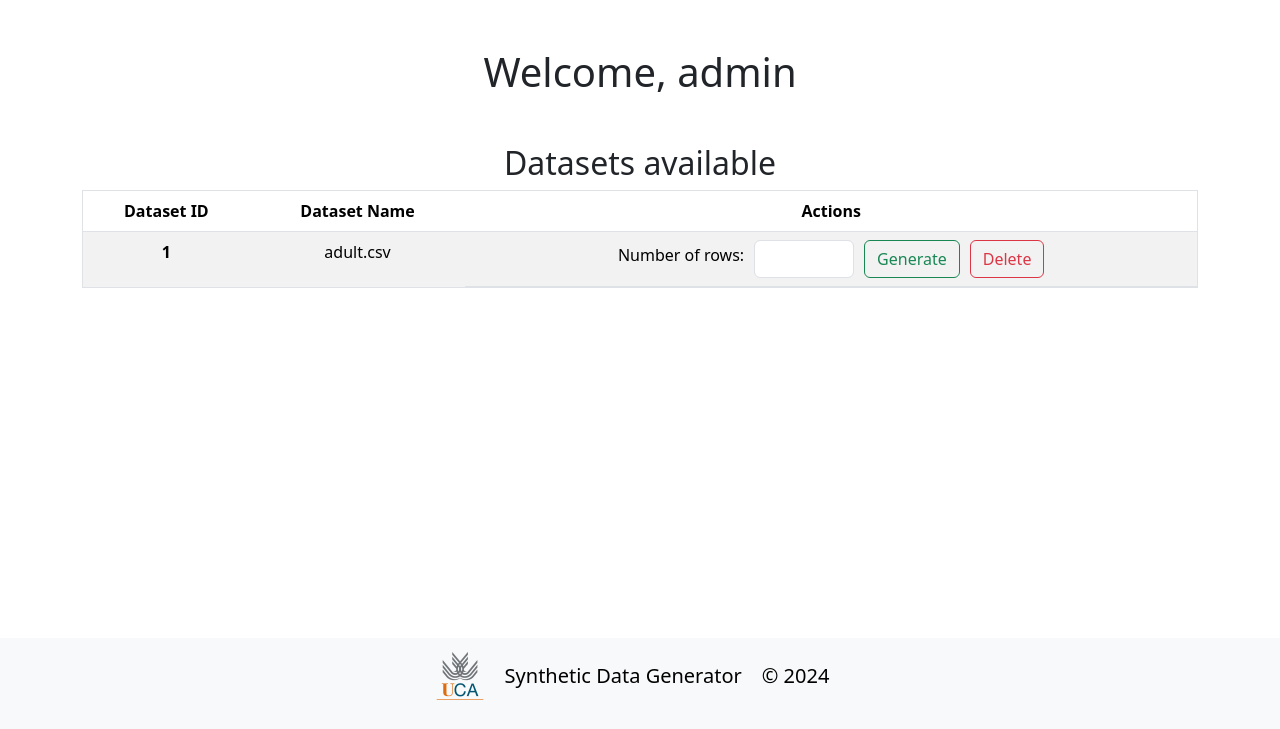
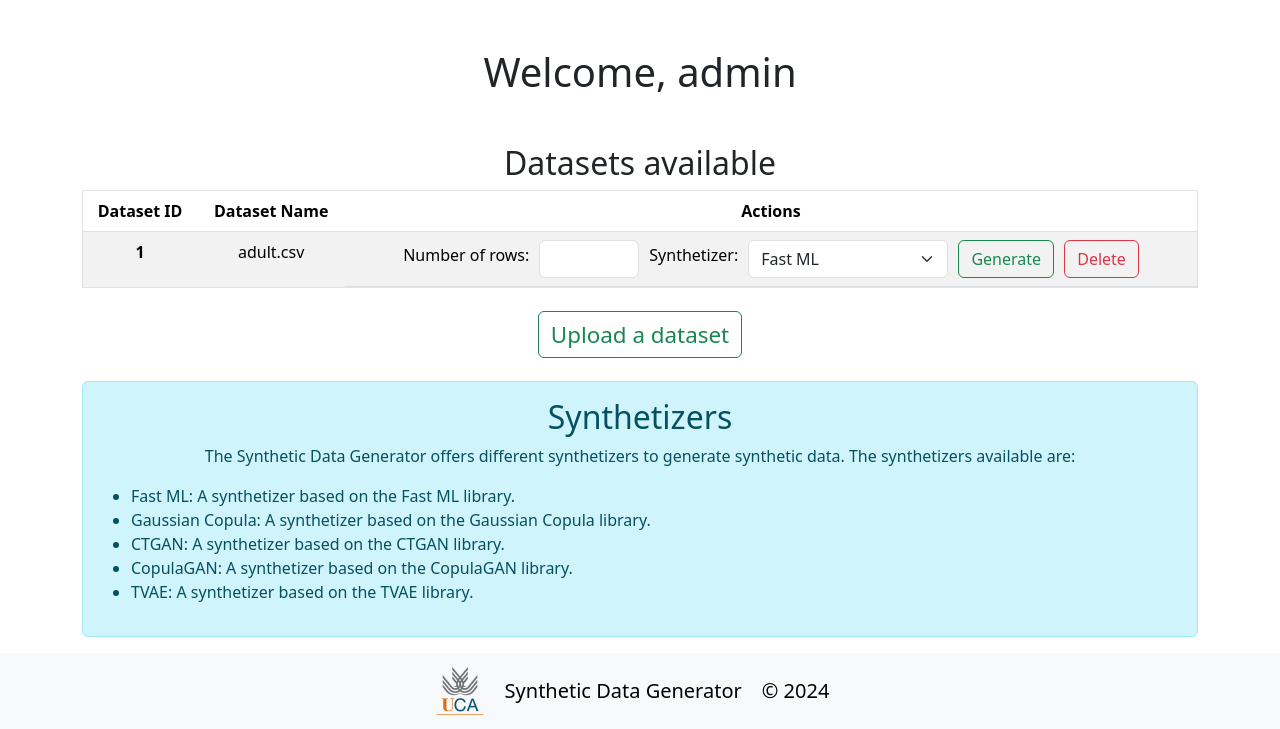
Before and after one commit to Javivi-MR/Synthetic-Data-Generator, a Flask app: page /generate in a window 1280 px wide. Shown: the part 86-815 px from the top of the page. Before the commit the page ends 786 px from the top, so only its background shows below. Run offline with Flask 3, Linux system fonts and the light colour scheme; a user stored in the database is signed in.

Commit message:
Adeded animations + rest synthetizers

```diff
--- a/App/main.py
+++ b/App/main.py
@@ -8,6 +8,7 @@ from flask_bcrypt import Bcrypt
 
 from sdv.lite import SingleTablePreset
 from sdv.metadata import SingleTableMetadata
+from sdv.single_table import GaussianCopulaSynthesizer, CTGANSynthesizer, CopulaGANSynthesizer, TVAESynthesizer
 from sdmetrics.reports.single_table import QualityReport
 from sdmetrics.visualization import get_column_plot
 import pandas as pd
@@ -119,10 +120,32 @@ def generate_id(id):
 
         metadata = SingleTableMetadata()
         metadata.detect_from_dataframe(real_data)
+        synthetic_data = None
 
-        synthesizer = SingleTablePreset(metadata, name='FAST_ML')
-        synthesizer.fit(real_data)
-        synthetic_data = synthesizer.sample(int(request.form['rows'])) #Generar datos sintéticos con la misma cantidad de filas que el dataset original
+        if request.form['synthetizer'] == 'fast_ml':
+            synthesizer = SingleTablePreset(metadata, name='FAST_ML')
+            synthesizer.fit(real_data)
+            synthetic_data = synthesizer.sample(int(request.form['rows']))
+
+        elif request.form['synthetizer'] == 'copulagan':
+            synthesizer = CopulaGANSynthesizer(metadata)
+            synthesizer.fit(real_data)
+            synthetic_data = synthesizer.sample(int(request.form['rows']))
+
+        elif request.form['synthetizer'] == 'ctgan':
+            synthesizer = CTGANSynthesizer(metadata)
+            synthesizer.fit(real_data)
+            synthetic_data = synthesizer.sample(int(request.form['rows']))
+
+        elif request.form['synthetizer'] == 'gaussian_copula':
+            synthesizer = GaussianCopulaSynthesizer(metadata)
+            synthesizer.fit(real_data)
+            synthetic_data = synthesizer.sample(int(request.form['rows']))
+
+        elif request.form['synthetizer'] == 'tvae':
+            synthesizer = TVAESynthesizer(metadata)
+            synthesizer.fit(real_data)
+            synthetic_data = synthesizer.sample(int(request.form['rows']))
 
         synthetic_data.to_csv('./static/data/' + str(id) + '_s_' + dataset.name, index=False)
         return render_template('showdata.html', id=id ,user=current_user ,file_name=dataset.name, real_data=real_data, synthetic_data=synthetic_data)
--- /dev/null
+++ b/App/static/css/generate.css
@@ -0,0 +1,30 @@
+#GenButton {
+    position: relative;
+    width: 6em;
+}
+
+.button--loading::after {
+    content: "";
+    position: absolute;
+    width: 16px;
+    height: 16px;
+    top: 0;
+    left: 0;
+    right: 0;
+    bottom: 0;
+    margin: auto;
+    border: 4px solid transparent;
+    border-top-color: #007a63;
+    border-radius: 50%;
+    animation: button-loading-spinner 1s ease infinite;
+}
+
+@keyframes button-loading-spinner {
+    from {
+        transform: rotate(0turn);
+    }
+
+    to {
+        transform: rotate(1turn);
+    }
+}
--- a/App/templates/generate.html
+++ b/App/templates/generate.html
@@ -2,6 +2,19 @@
 
 {% block head %}
 <title>Synthetic data generator</title>
+<link rel="stylesheet" href="{{ url_for('static',filename='css/generate.css') }}">
+<script>
+document.addEventListener("DOMContentLoaded", function() {
+    document.getElementById("GenButton").addEventListener("click", function() {
+        if(document.getElementById("rows").value == "" || document.getElementById("synthetizer").value == "") {
+            return;
+        }
+        document.getElementById("btext").style.display = "none";
+        document.getElementById("GenButton").classList.add("button--loading");
+        console.log("Button clicked")
+    });
+});
+</script>
 {% endblock %}
 
 {% block body %}
@@ -58,7 +71,18 @@
                             <form action="/generate/{{dataset.id}}" method="post" style="margin-right: 10px; margin-top: 0; display: flex">
                                 <label for="rows" class="form-label" style="display: flex; align-items: center; margin-right: 10px">Number of rows:</label>
                                 <input class="form-control" type="number" id="rows" name="rows" required style="width: 100px; margin-right: 10px">
-                                <button type="submit" class="btn btn-outline-success">Generate</button>
+                                <!-- Select the type of synthetizer for the ones SDV offers -->
+                                <label for="synthetizer" class="form-label" style="display: flex; align-items: center; margin-right: 10px">Synthetizer:</label>
+                                <select class="form-select" id="synthetizer" name="synthetizer" required style="width: 200px; margin-right: 10px">
+                                    <option value="fast_ml">Fast ML</option>
+                                    <option value="gaussian_copula">Gaussian Copula</option>
+                                    <option value="ctgan">CTGAN</option>
+                                    <option value="copulagan">CopulaGAN</option>
+                                    <option value="tvae">TVAE</option>
+                                </select>
+                                <button type="submit" class="btn btn-outline-success" id="GenButton">
+                                    <label id="btext">Generate</label>
+                                </button>
                             </form>
                             <!-- Form to send the dataset id to the server and delete the dataset -->
                             <form action="/delete/{{dataset.id}}" method="post" style="margin-top: 0">
@@ -69,12 +93,30 @@
                     {% endfor %}
                 </tbody>
             </table>
+            <!-- Button to upload a dataset -->
+            <div class="text-center" style="margin-top: 1.4em; margin-bottom: 1.4em;">
+                <a href="/upload" class="btn btn-outline-success" style="font-size: 1.4em;">Upload a dataset</a>
+            </div>
+            <!-- Section with information about the synthetizers -->
+            <div class="alert alert-info" role="alert">
+                <h2 class="alert-heading">Synthetizers</h2>
+                <p style="text-align: center;">The Synthetic Data Generator offers different synthetizers to generate synthetic data. The synthetizers available are:</p>
+                <div class="SynthizerList">
+                    <ul>
+                        <li>Fast ML: A synthetizer based on the Fast ML library.</li>
+                        <li>Gaussian Copula: A synthetizer based on the Gaussian Copula library.</li>
+                        <li>CTGAN: A synthetizer based on the CTGAN library.</li>
+                        <li>CopulaGAN: A synthetizer based on the CopulaGAN library.</li>
+                        <li>TVAE: A synthetizer based on the TVAE library.</li>
+                    </ul>
+                </div>
+            </div>
         </div>
         {% endif %}
     </div>
 </div>
 <footer>
-    <div class="footer">
+    <div class="footer" style="bottom: 0">
         <nav class="navbar navbar-light bg-light" style="justify-content: center;">
             <div class="navbar-brand" style="display: flex; align-items: center; gap: 20px;">
                 <img src="../static/images/logouca.png" alt="Logo herramienta uca" width="50" height="50" class="d-inline-block align-top">
```
Also changed, not shown: App/static/css/showdata.css (added, +31 -0 lines), App/templates/showdata.html (+13 -1 lines), App/test.py (added, +14 -0 lines), App/instance/database.db, App/static/data/2_s_adult.csv (added).
